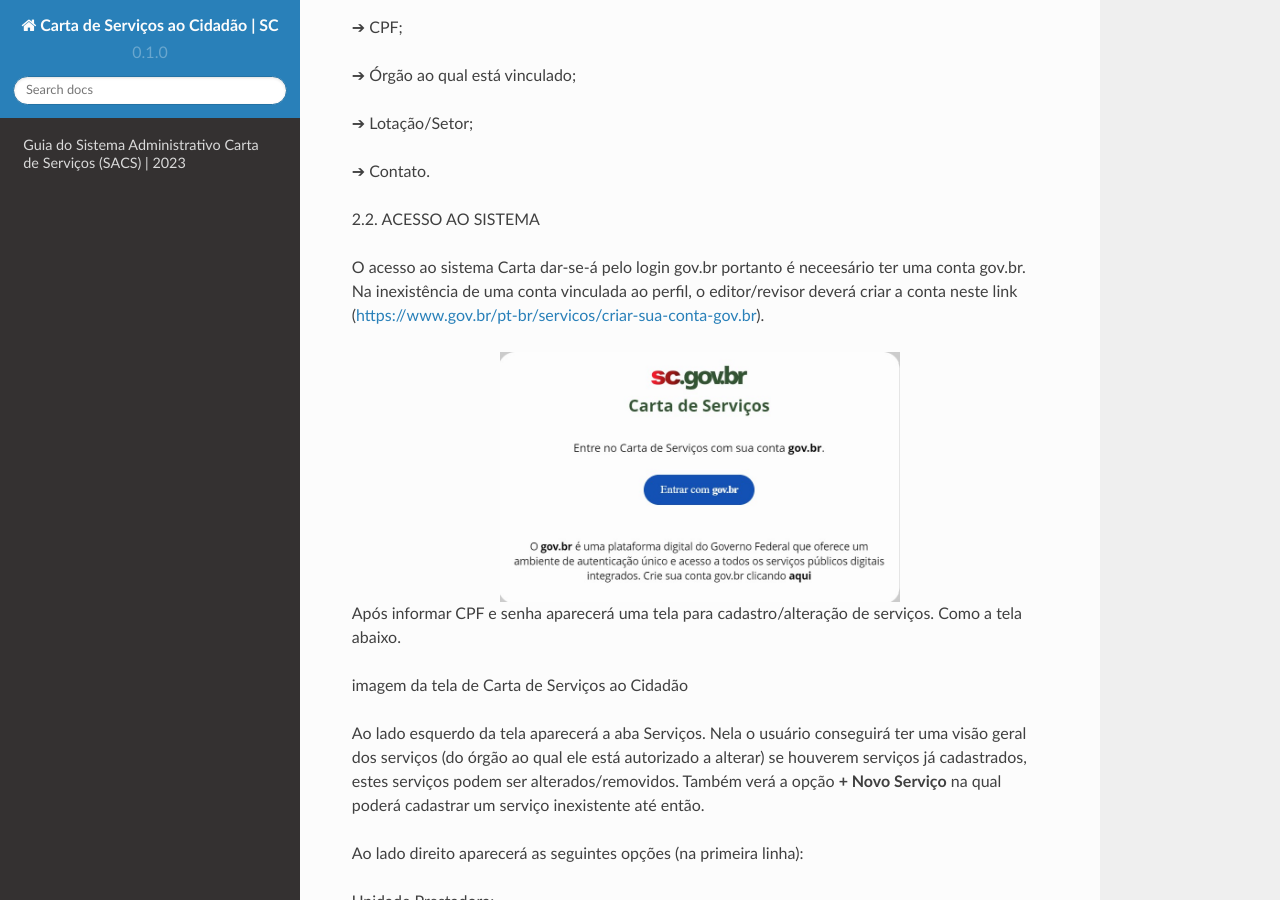
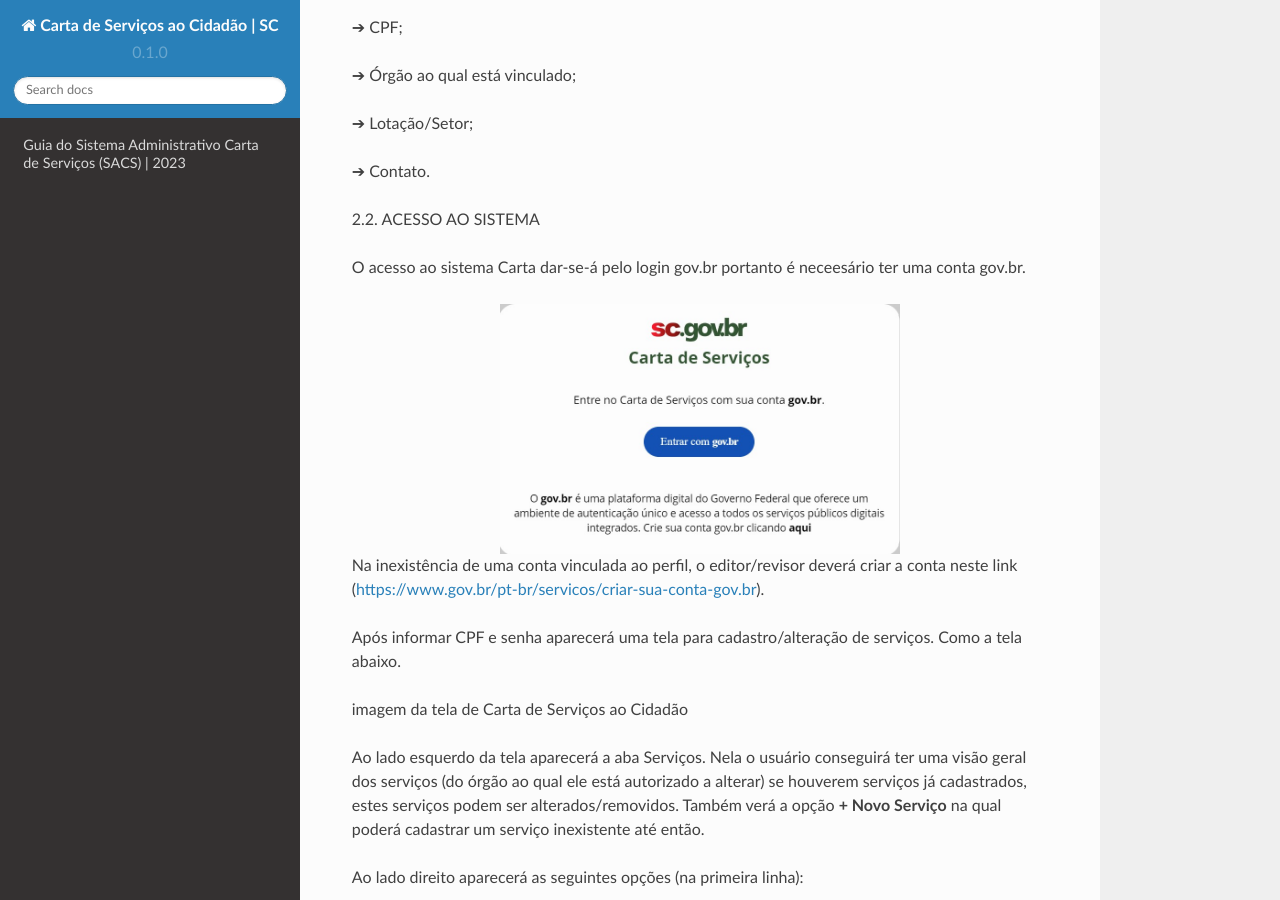
Before and after one commit to brunoaltieri/cartadeservicos, a Sphinx documentation site: the page built from docs/source/index.rst, in a window 1280 px wide and 900 px high, scrolled down 1991 px. Built offline with Sphinx 7.4.7 and the Read the Docs theme 2.0.0, drawn with Linux system fonts in a browser that asks for light colours; part of the change alters nothing that is shown.

```diff
--- a/docs/source/index.rst
+++ b/docs/source/index.rst
@@ -58,7 +58,7 @@ Caso o órgão não tenha cadastrado um usuário editor e/ou um revisor, deve-se
 
 2.2. ACESSO AO SISTEMA
 
-O acesso ao sistema Carta dar-se-á pelo login gov.br portanto é neceesário ter uma conta gov.br. Na inexistência de uma conta vinculada ao perfil, o editor/revisor deverá criar a conta neste link (https://www.gov.br/pt-br/servicos/criar-sua-conta-gov.br).
+O acesso ao sistema Carta dar-se-á pelo login gov.br portanto é neceesário ter uma conta gov.br.
 
 .. image:: images/loginGovBr.jpg
    :height: 250px
@@ -66,6 +66,8 @@ O acesso ao sistema Carta dar-se-á pelo login gov.br portanto é neceesário te
    :scale: 100%
    :alt: brasão de Santa Catarina
    :align: center
+
+Na inexistência de uma conta vinculada ao perfil, o editor/revisor deverá criar a conta neste link (https://www.gov.br/pt-br/servicos/criar-sua-conta-gov.br).
 
 Após informar CPF e senha aparecerá uma tela para cadastro/alteração de serviços. Como a tela abaixo.
 
```
